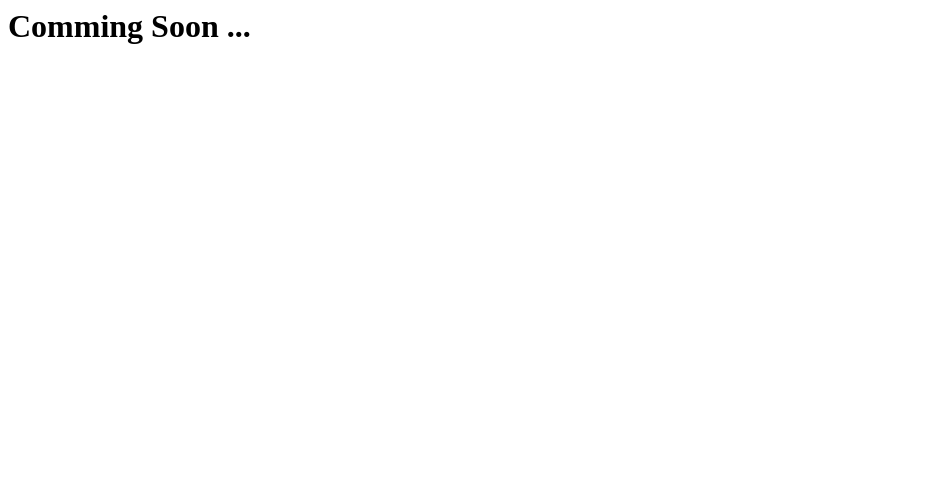
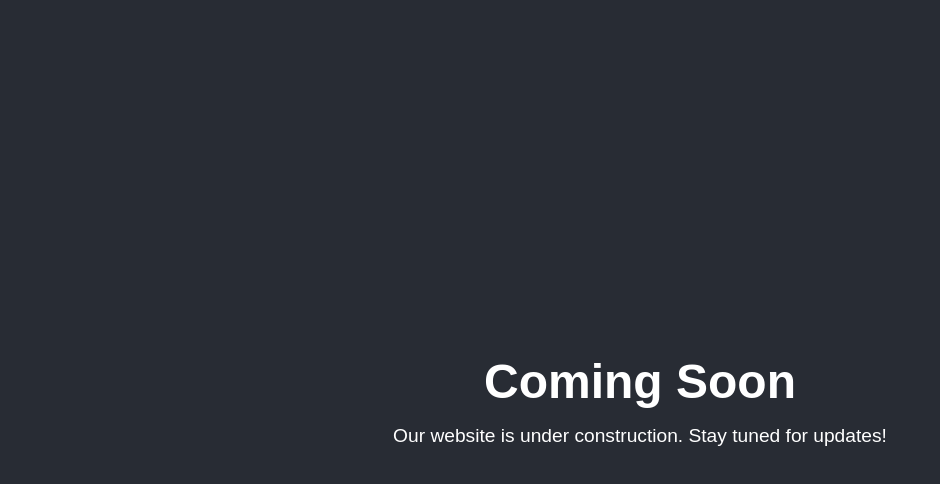
Before and after one commit to DouanExpress/demo-repository, a website: page index.html in a window 1280 px wide. Shown: the whole page, without its empty margins (0-940 px from the left). Drawn offline with Linux system fonts and the light colour scheme.

Commit message:
Update index.html

```diff
--- a/index.html
+++ b/index.html
@@ -1 +1,46 @@
-<h1>Comming Soon ...</h1>
+<!DOCTYPE html>
+<html lang="en">
+  <head>
+    <meta charset="UTF-8" />
+    <meta name="viewport" content="width=device-width, initial-scale=1.0" />
+    <title>Coming Soon</title>
+    <style>
+      * {
+        margin: 0;
+        padding: 0;
+        box-sizing: border-box;
+      }
+
+      body {
+        display: flex;
+        align-items: center;
+        justify-content: center;
+        height: 100vh;
+        background: #282c34;
+        color: #fff;
+        font-family: Arial, sans-serif;
+      }
+
+      /* Content styling */
+      .container {
+        text-align: center;
+        padding: 20px;
+      }
+
+      .container h1 {
+        font-size: 3rem;
+        margin-bottom: 1rem;
+      }
+
+      .container p {
+        font-size: 1.2rem;
+      }
+    </style>
+  </head>
+  <body>
+    <div class="container">
+      <h1>Coming Soon</h1>
+      <p>Our website is under construction. Stay tuned for updates!</p>
+    </div>
+  </body>
+</html>
```
